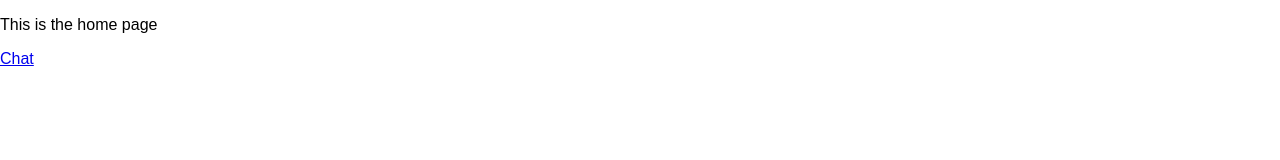
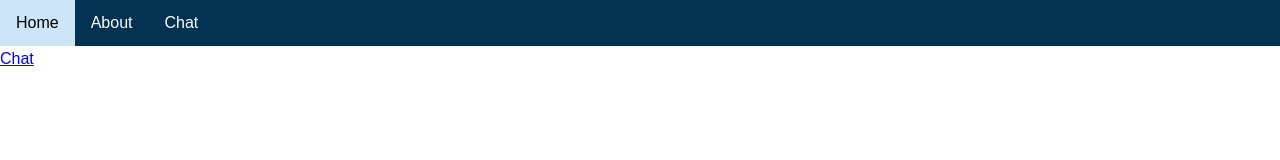
Before and after one commit to u09db23/CA4, a website: page ca4/public/index.html in a window 1280 px wide. Drawn offline with Linux system fonts and the light colour scheme.

Commit message:
added nav to home page

```diff
--- a/ca4/public/css/demo.css
+++ b/ca4/public/css/demo.css
@@ -35,8 +35,6 @@
     display: block;
   }
 
-
-
   /* Change color on hover */
   .sidenav a:hover {
     background-color: #ddd;
@@ -48,3 +46,35 @@
     margin-left: 200px;
     padding-left: 20px;
   }
+
+  .nav-ul {
+  list-style-type: none;
+  margin: 0;
+  padding: 0;
+  overflow: hidden;
+  background-color: #023152;
+  position: fixed;
+  top: 0;
+  width: 100%;
+  }
+
+  .nav-li {
+    float: left;
+  }
+
+  .nav-a {
+    display: block;
+    color: white;
+    text-align: center;
+    padding: 14px 16px;
+    text-decoration: none;
+  }
+
+  .nav-a:hover {
+  background-color: #cde6f7;
+  color: black;
+  }
+
+  .active {
+    background-color: #0398fc;
+  }
--- a/ca4/public/index.html
+++ b/ca4/public/index.html
@@ -10,12 +10,20 @@
         <link rel="stylesheet" href="css/demo.css">
     </head>
     <body>
+
+        <div class=nav-div>
+          <ul class=nav-ul>
+             <li class="nav-li active"><a class=nav-a href="#">Home</a></li>
+             <li class=nav-li><a class=nav-a href="about.html">About</a></li>
+             <li class=nav-li><a class=nav-a href="chat.html">Chat</a></li>
+          </ul>
+        </div>
+
         <p>This is the home page</p>
 
         <p><a href = "chat.html">Chat</a></p>
 
         <script src="js/client.js" async defer></script>
 
-
     </body>
 </html>
```
Also changed, not shown: ca4/public/about.html (added).
